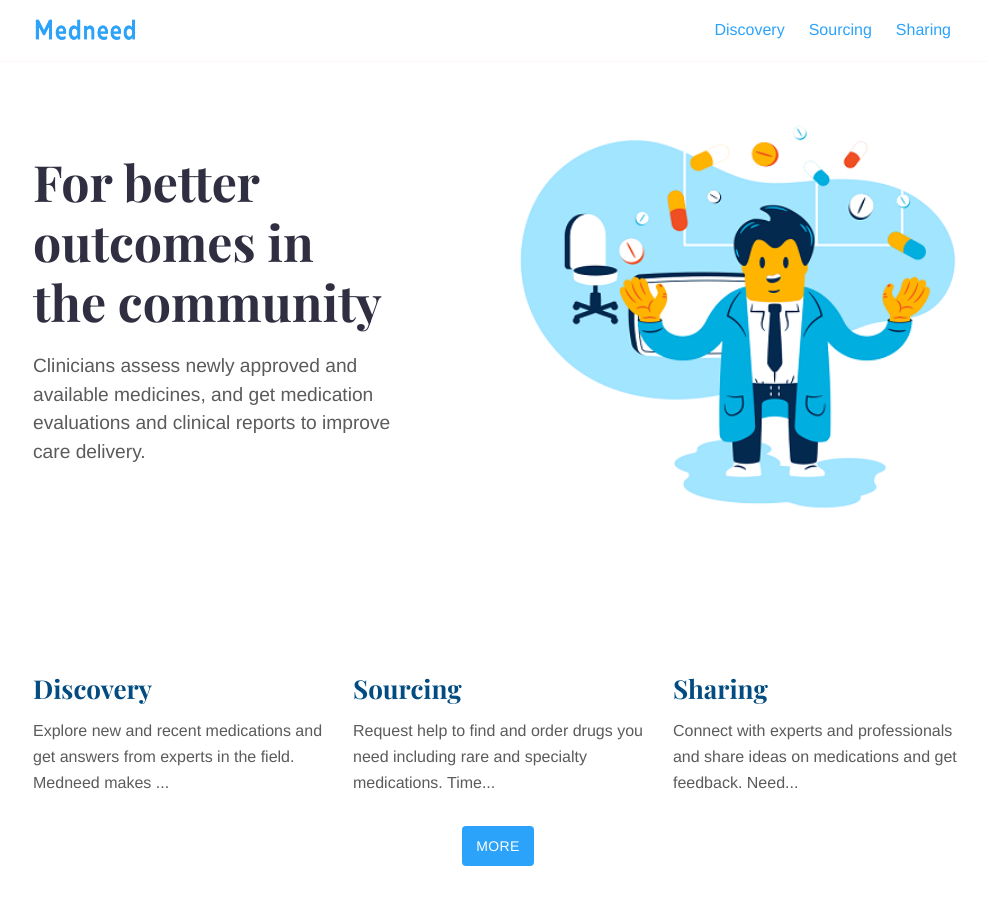
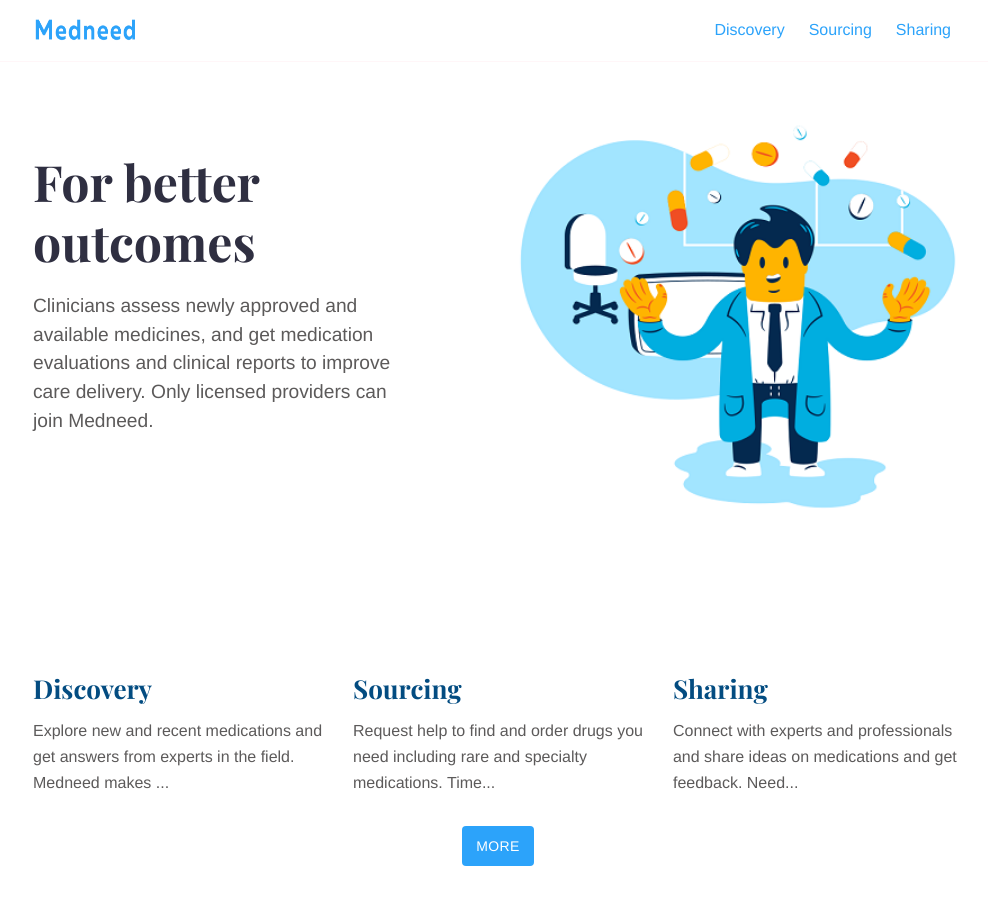
Before and after one commit to Iraneus/betamedneed, a Jekyll site: the page built from index.md, in a window 1280 px wide and 900 px high. Shown: the whole window, without its empty margins (142-1130 px from the left). Built offline with Jekyll 4.4.1, drawn with Linux system fonts in a browser that asks for light colours.

Commit message:
edit index'

```diff
--- a/index.md
+++ b/index.md
@@ -8,6 +8,6 @@
 show_call_box: false
 ---
 
-# For better outcomes in the community
+# For better outcomes
 
-Clinicians assess newly approved and available medicines, and get medication evaluations and clinical reports to improve care delivery.
+Clinicians assess newly approved and available medicines, and get medication evaluations and clinical reports to improve care delivery. Only licensed providers can join Medneed.
```
